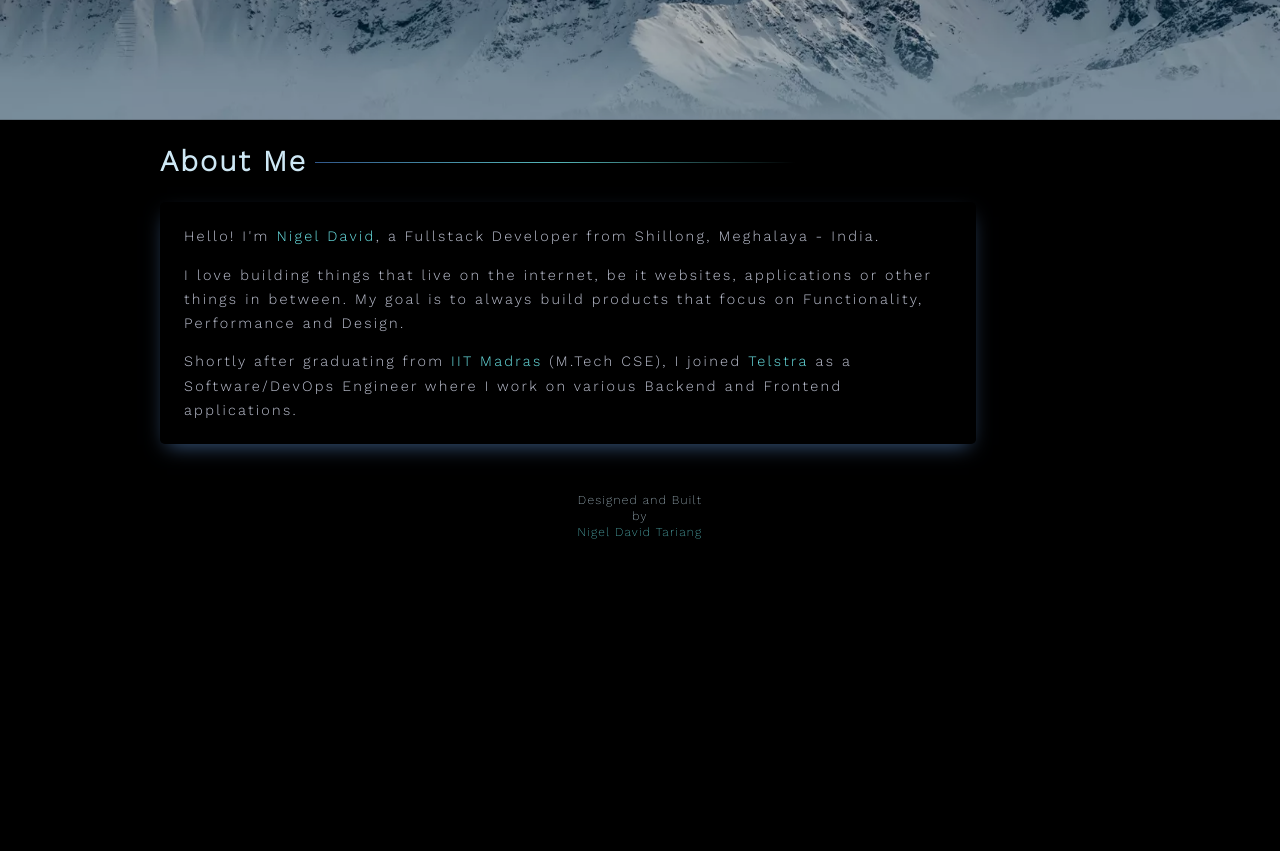
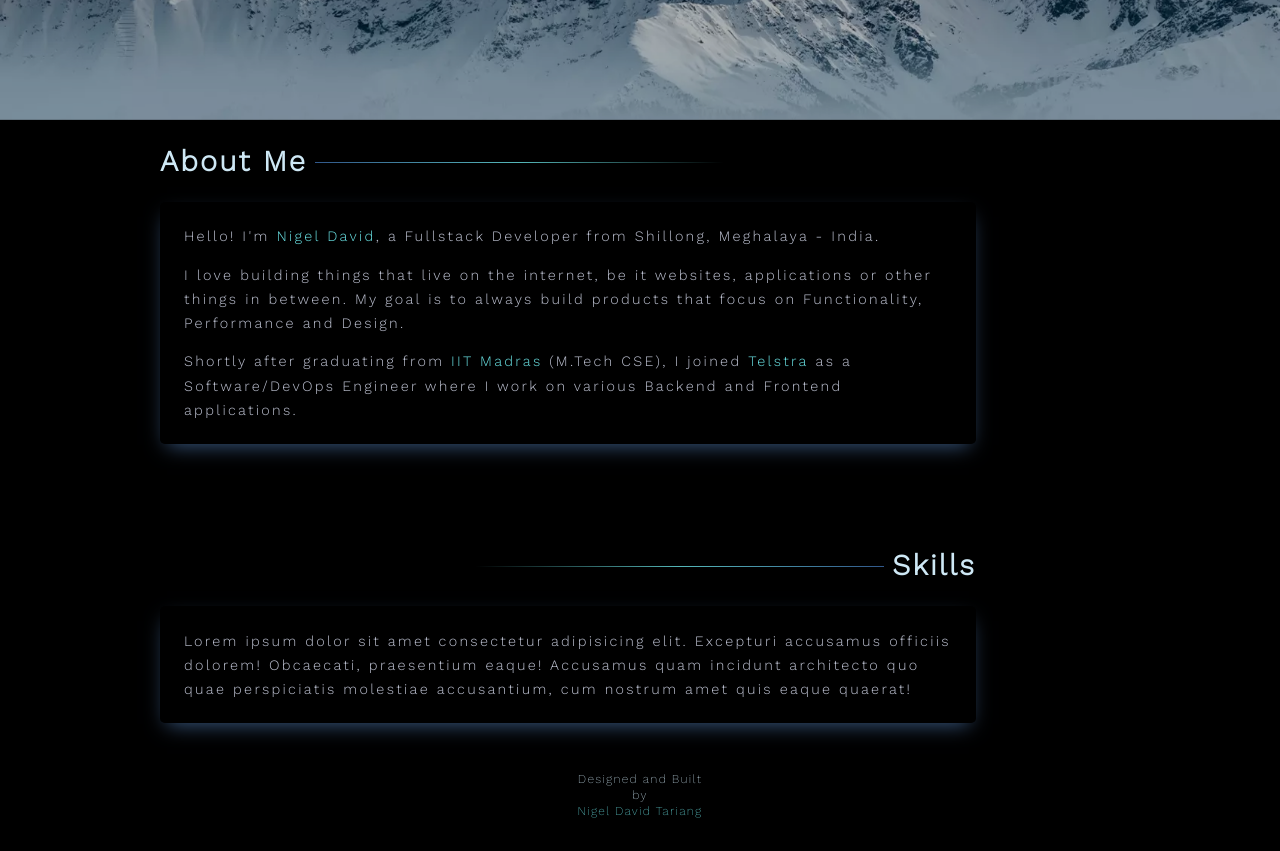
Before and after one commit to 0racularGh0st/portfolio-1.0, a Vue app: page / in a window 1280 px wide. Shown: the part 680-1531 px from the top of the page. Before the commit the page ends 1252 px from the top, so only its background shows below. Built offline with nearby package versions, Linux system fonts and the light colour scheme.

Commit message:
Add skills section with lorem dummy text

```diff
--- a/src/views/About.vue
+++ b/src/views/About.vue
@@ -1,8 +1,8 @@
 <template>
   <section id="about" class="about-main-section">
     <div class="section-name">
-        <h1 class="section-name-text">About Me</h1>
-        <div class="horizontal-gradient-line"/>
+        <h1 class="section-name-text-left">About Me</h1>
+        <div class="horizontal-gradient-line-to-right"/>
     </div>
     <div class="section-details-container">
         <p>Hello! I'm <a href="javascript:;" class="highlight-text">Nigel David</a>, a Fullstack Developer from Shillong, Meghalaya - India.</p>
@@ -19,7 +19,7 @@
 </template>
 
 <script>
-import './sections.css';
+import './sections.scss';
 import './css-styled-components.scss';
 
 export default {
@@ -49,6 +49,7 @@ export default {
 <style scoped>
 .about-main-section{
   color : #cee8f5;
+  margin-bottom: 5rem;
   transition: opacity 0.5s cubic-bezier(0.25, 0.46, 0.45, 0.94) 0.2s, transform 0.5s cubic-bezier(0.25, 0.46, 0.45, 0.94) 0.2s;
   opacity: 0;
   transform: translateY(3rem);
--- a/src/views/Home.vue
+++ b/src/views/Home.vue
@@ -11,6 +11,7 @@
     </section>
   </div>
   <about/>
+  <skills/>
   </div>
 </template>
 
@@ -83,6 +84,8 @@ const startType = ()=>{
 }
 import { defineAsyncComponent } from 'vue';
 const About = defineAsyncComponent(() => import("./About" /* webpackChunkName: "about" */));
+const Skills = defineAsyncComponent(() => import("./Skills" /* webpackChunkName: "skills" */));
+
 export default {
     data(){
       return {
@@ -92,7 +95,8 @@ export default {
       }
     },
    components:{
-     'about':About
+     'about':About,
+     'skills': Skills
    }
 
 }
--- /dev/null
+++ b/src/views/Skills.vue
@@ -0,0 +1,58 @@
+<template>
+  <section id="skills" class="skills-main-section">
+    <div class="section-name right">
+         <div class="horizontal-gradient-line-to-left"/>
+        <h1 class="section-name-text-right">Skills</h1>
+    </div>
+    <div class="section-details-container">
+        <p>Lorem ipsum dolor sit amet consectetur adipisicing elit. Excepturi accusamus officiis dolorem! Obcaecati, praesentium eaque! Accusamus quam incidunt architecto quo quae perspiciatis molestiae accusantium, cum nostrum amet quis eaque quaerat!</p>
+    </div>
+   </section>
+
+</template>
+
+<script>
+import './sections.scss';
+import './css-styled-components.scss';
+
+export default {
+  mounted(){
+    this.observeMethod();
+  },
+  methods: {
+    observeMethod: function(){
+      let options = {
+  root: document.querySelector('main-app'),
+  rootMargin: '0px',
+  threshold: 0.3
+}
+ const subSection = document.querySelector(".skills-main-section");
+        let observer = new IntersectionObserver((entry) => {
+            if(entry[0].isIntersecting)
+            {
+              subSection.classList.add("sub-section-show");
+               observer.disconnect();
+            }
+        },options);
+        observer.observe(subSection);
+    }
+  }
+}
+</script>
+<style scoped>
+.skills-main-section{
+  color : #cee8f5;
+  transition: opacity 0.5s cubic-bezier(0.25, 0.46, 0.45, 0.94) 0.2s, transform 0.5s cubic-bezier(0.25, 0.46, 0.45, 0.94) 0.2s;
+  opacity: 0;
+  transform: translateY(3rem);
+  -webkit-transform: translateY(3rem);
+}
+.sub-section-show{
+  opacity: 1;
+  transform: translateY(0rem);
+  -webkit-transform: translateY(0rem);
+}
+.section-details-container{
+  color: #bec2d2;
+}
+</style>
--- a/src/views/css-styled-components.scss
+++ b/src/views/css-styled-components.scss
@@ -1,9 +1,16 @@
-.horizontal-gradient-line{
+.horizontal-gradient-line-to-right{
             background: linear-gradient(45deg, rgb(62, 110, 173) 0%,rgb(106, 228, 230) 50%, transparent 100%);
             height: 1px;
             width: 50%;
             opacity: 0.8;
             margin-top: 3px;
+}
+.horizontal-gradient-line-to-left{
+    background: linear-gradient(-45deg, rgb(62, 110, 173) 0%,rgb(106, 228, 230) 50%, transparent 100%);
+    height: 1px;
+    width: 50%;
+    opacity: 0.8;
+    margin-top: 3px;
 }
 .highlight-text{
     color: rgb(106, 228, 230);
--- a/src/views/sections.css
+++ b/src/views/sections.scss
@@ -19,6 +19,9 @@ section{
     .section-details-container{
         max-width: 100%;
     }
+    .section-name{
+        max-width: calc(100% + 3rem);
+    }
 }
 @media screen and (min-width: 48rem){
     section{
@@ -28,6 +31,9 @@ section{
     }
     .section-details-container{
         max-width: 80%;
+    }
+    .section-name{
+        max-width: calc(80% + 3rem);
     }
 }
 @media screen and (min-width: 64rem){
@@ -39,6 +45,9 @@ section{
     .section-details-container{
         max-width: 80%;
     }
+    .section-name{
+        max-width: calc(80% + 3rem);
+    }
 }
 @media screen and (min-width: 85.5rem){
     section{
@@ -49,15 +58,22 @@ section{
     .section-details-container{
         max-width: 70%;
     }
+    .section-name{
+        max-width: calc(70% + 3rem);
+    }
 }
 .section-name{
     display: flex;
     align-items: center;
+    &.right{
+        justify-content: flex-end;
+    }
 }
-.section-name-text{
+.section-name-text-left{
     margin-right: 0.5rem;
     font-weight: bold;
 }
-.section-detail{
-
+.section-name-text-right{
+    margin-left: 0.5rem;
+    font-weight: bold;
 }
```
